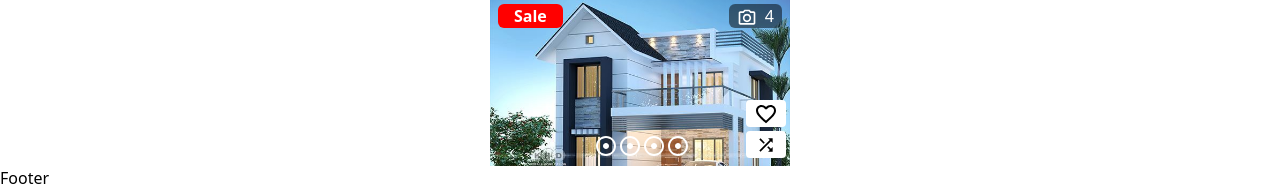
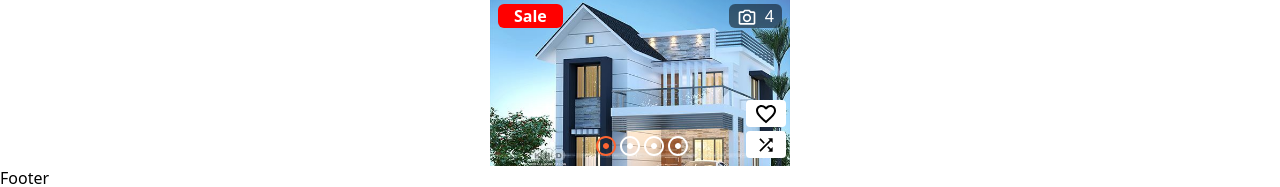
Before and after one commit to mihret1/yeneBet--mern-stack, a React (Vite) app in the folder client/: page / in a window 1280 px wide. Shown: the part 2526-2713 px from the top of the page. Built offline with nearby package versions, Linux system fonts and the light colour scheme.

Commit message:
done the image slider

```diff
--- a/client/src/pages/Home.jsx
+++ b/client/src/pages/Home.jsx
@@ -67,10 +67,10 @@ function Home() {
 
           <div className=' flex pl-24  '>
             <div className='flex items-center text-white pr-14 pt-10 '>
-                <button onClick={()=>setImageNumber(1)}><AdjustOutlinedIcon/> </button>
-                <button onClick={()=>setImageNumber(2)}> <AdjustOutlinedIcon/></button>
-                <button onClick={()=>setImageNumber(3)}> <AdjustOutlinedIcon/> </button>
-                <button onClick={()=>setImageNumber(4)}><AdjustOutlinedIcon/> </button>
+                <button onClick={()=>setImageNumber(1)} style={{...( imageNumber===1 && {color:'#FF6531'})}} ><AdjustOutlinedIcon/> </button>
+                <button onClick={()=>setImageNumber(2)} style={{...( imageNumber===2 && {color:'#FF6531'})}}> <AdjustOutlinedIcon/></button>
+                <button onClick={()=>setImageNumber(3)} style={{...( imageNumber===3 && {color:'#FF6531'})}}> <AdjustOutlinedIcon/> </button>
+                <button onClick={()=>setImageNumber(4)} style={{...( imageNumber===4 && {color:'#FF6531'})}}><AdjustOutlinedIcon/> </button>
             </div>
             <div className=' flex flex-col gap-1 place-self-end'>
               <IconButton onClick={()=>setFav((e)=>!e)} sx={{height:27,  backgroundColor:'white' ,color:'black', borderRadius:1, '&:hover':{backgroundColor:'white'}}}>
```
